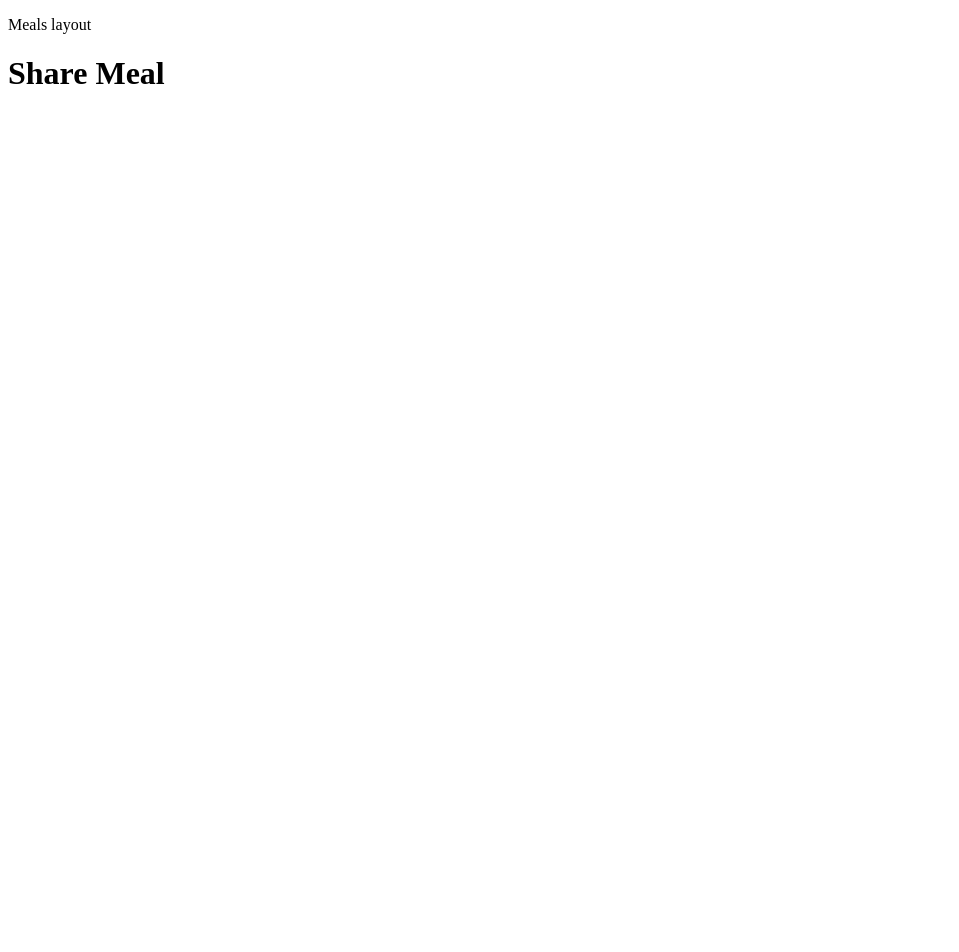
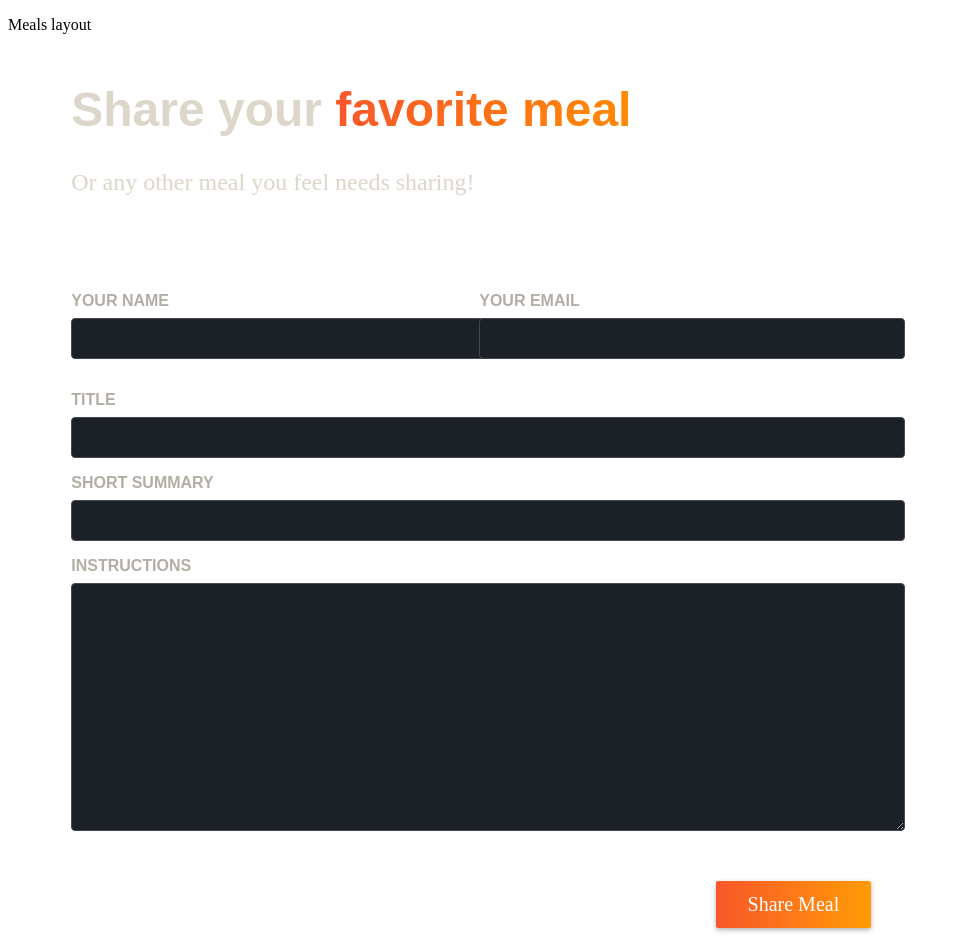
Before and after one commit to bvp1518/Foodies-_app-udemy-, a Next.js app: page /meals/share in a window 1280 px wide. Shown: the top 952 px of the page, without its empty margins (0-959 px from the left). Before the commit the page ends 800 px from the top, so only its background shows below. Built offline with nearby package versions, Linux system fonts and the light colour scheme.

Commit message:
till-439. Getting Started with the "Share Meal" Form

```diff
--- a/app/meals/share/page.js
+++ b/app/meals/share/page.js
@@ -1,3 +1,49 @@
-export default function ShareMealPage(){
-    return <h1>Share Meal</h1>
+import classes from './page.module.css';
+
+export default function ShareMealPage() {
+  return (
+    <>
+      <header className={classes.header}>
+        <h1>
+          Share your <span className={classes.highlight}>favorite meal</span>
+        </h1>
+        <p>Or any other meal you feel needs sharing!</p>
+      </header>
+      <main className={classes.main}>
+        <form className={classes.form}>
+          <div className={classes.row}>
+            <p>
+              <label htmlFor="name">Your name</label>
+              <input type="text" id="name" name="name" required />
+            </p>
+            <p>
+              <label htmlFor="email">Your email</label>
+              <input type="email" id="email" name="email" required />
+            </p>
+          </div>
+          <p>
+            <label htmlFor="title">Title</label>
+            <input type="text" id="title" name="title" required />
+          </p>
+          <p>
+            <label htmlFor="summary">Short Summary</label>
+            <input type="text" id="summary" name="summary" required />
+          </p>
+          <p>
+            <label htmlFor="instructions">Instructions</label>
+            <textarea
+              id="instructions"
+              name="instructions"
+              rows="10"
+              required
+            ></textarea>
+          </p>
+          IMAGE PICKER
+          <p className={classes.actions}>
+            <button type="submit">Share Meal</button>
+          </p>
+        </form>
+      </main>
+    </>
+  );
 }
--- /dev/null
+++ b/app/meals/share/page.module.css
@@ -0,0 +1,98 @@
+.header {
+    gap: 3rem;
+    margin: 3rem auto 5rem auto;
+    width: 90%;
+    max-width: 75rem;
+    color: #ddd6cb;
+    font-size: 1.5rem;
+  }
+
+  .header h1 {
+    font-family: 'Montserrat', sans-serif;
+  }
+
+  .highlight {
+    background: linear-gradient(90deg, #f9572a, #ff8a05);
+    background-clip: text;
+    -webkit-background-clip: text;
+    -webkit-text-fill-color: transparent;
+  }
+
+  .main {
+    width: 90%;
+    max-width: 75rem;
+    margin: 3rem auto;
+    color: white;
+  }
+
+  .form {
+    max-width: 50rem;
+  }
+
+  .form label {
+    display: block;
+    margin-bottom: 0.5rem;
+    font-size: 1rem;
+    font-family: 'Montserrat', sans-serif;
+    text-transform: uppercase;
+    color: #b3aea5;
+    font-weight: bold;
+  }
+
+  .form input,
+  .form textarea {
+    display: block;
+    width: 100%;
+    padding: 0.5rem 1rem;
+    border-radius: 4px;
+    border: 1px solid #454952;
+    background: #1c2027;
+    font-size: 1.25rem;
+    font-family: 'Montserrat', sans-serif;
+    color: #ddd6cb;
+  }
+
+  .form input:focus,
+  .form textarea:focus {
+    outline-color: #f99f2a;
+    background-color: #1f252d;
+  }
+
+  .row {
+    display: flex;
+    gap: 1rem;
+  }
+
+  .row p {
+    width: 100%;
+  }
+
+  .actions {
+    text-align: right;
+  }
+
+  .actions button {
+    border: 0;
+    padding: 0.75rem 2rem;
+    background: linear-gradient(90deg, #f9572a, #ff9b05);
+    border: none;
+    color: #ffffff;
+    border-radius: 2px;
+    cursor: pointer;
+    font: inherit;
+    font-size: 1.25rem;
+    box-shadow: 0 2px 5px rgba(0, 0, 0, 0.3);
+  }
+
+  .actions button:hover,
+  .actions button:focus {
+    background: linear-gradient(90deg, #fd4715, #f9b241);
+  }
+
+  .actions button:disabled,
+  .actions button:hover:disabled,
+  .actions button:focus:disabled {
+    background: #ccc;
+    color: #979797;
+    cursor: not-allowed;
+  }
```
